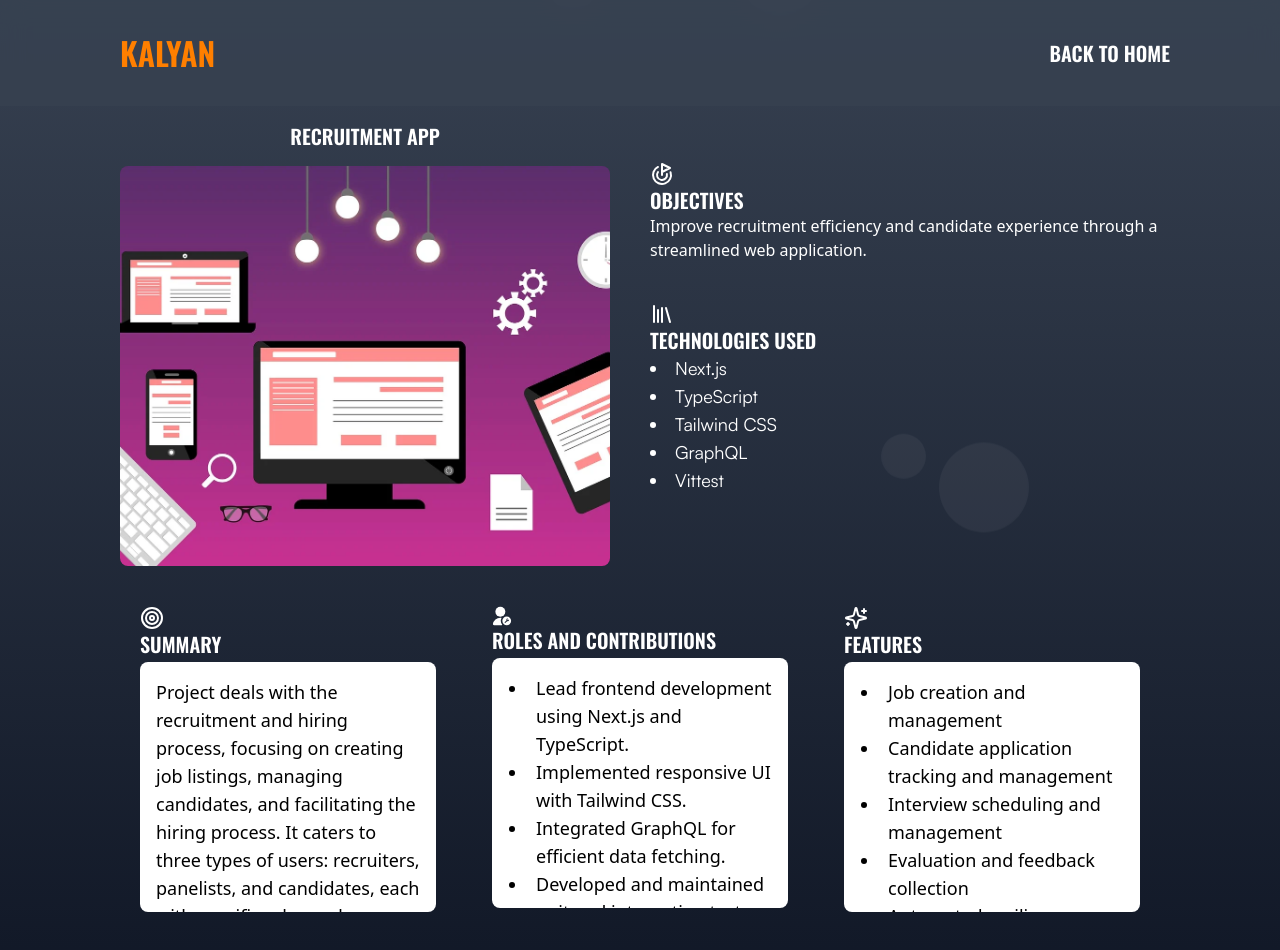
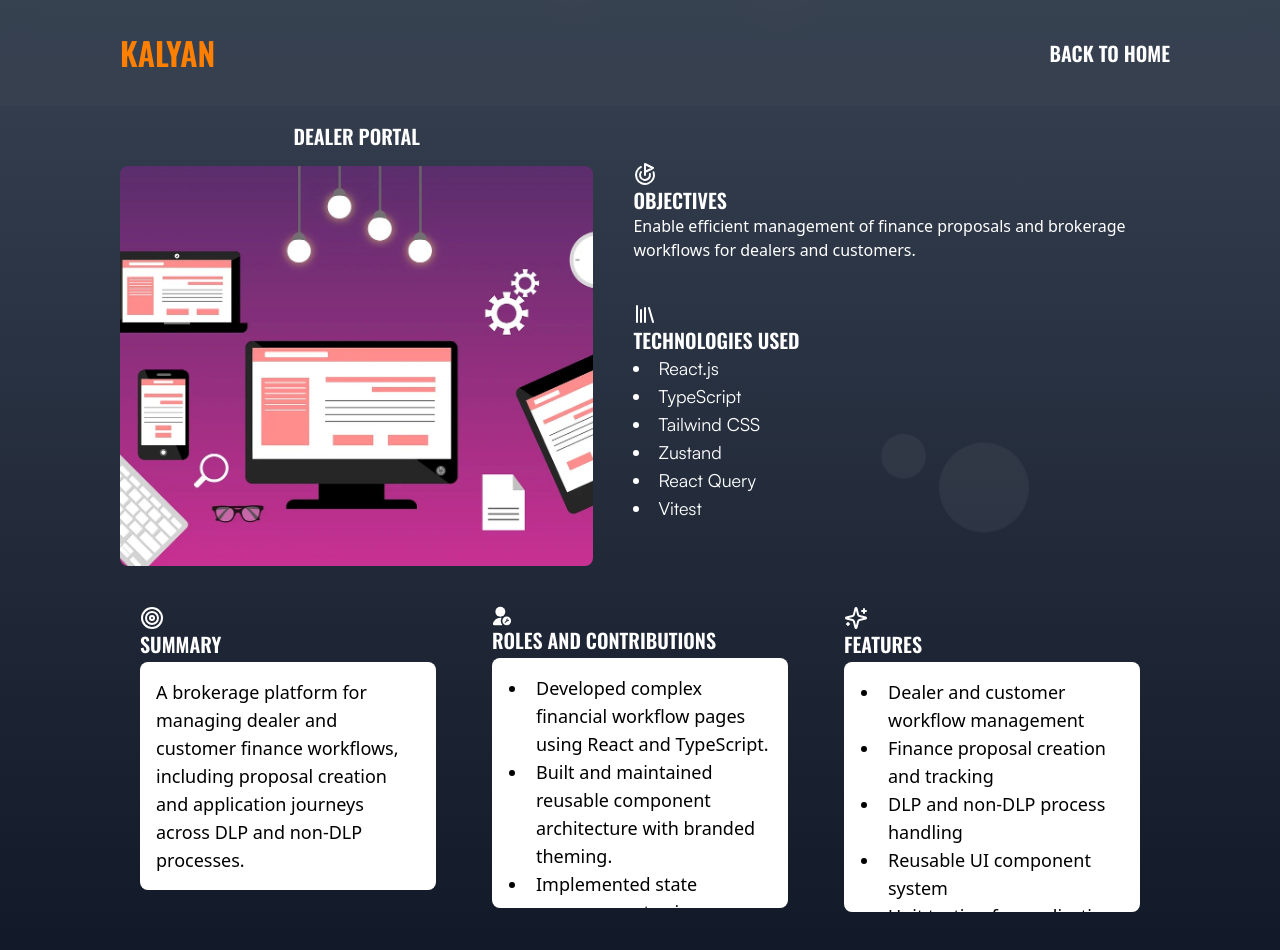
Before and after one commit to kalyankumar999/blog, a Next.js app: page /works/1 in a window 1280 px wide. Shown: the top 950 px of the page. Built offline with nearby package versions, Linux system fonts and the light colour scheme; a web font is replaced by a local one.

Commit message:
profile update

```diff
--- a/src/app/works/data.js
+++ b/src/app/works/data.js
@@ -1,6 +1,41 @@
 export const projectData = [
   {
     id: 1,
+    title: "Dealer Portal",
+    position: "Frontend Developer",
+    technologies: [
+      "React.js",
+      "TypeScript",
+      "Tailwind CSS",
+      "Zustand",
+      "React Query",
+      "Vitest",
+    ],
+    summary:
+      "A brokerage platform for managing dealer and customer finance workflows, including proposal creation and application journeys across DLP and non-DLP processes.",
+
+    objectives:
+      "Enable efficient management of finance proposals and brokerage workflows for dealers and customers.",
+
+    features: [
+      "Dealer and customer workflow management",
+      "Finance proposal creation and tracking",
+      "DLP and non-DLP process handling",
+      "Reusable UI component system",
+      "Unit testing for application stability",
+    ],
+
+    contributions: [
+      "Developed complex financial workflow pages using React and TypeScript.",
+      "Built and maintained reusable component architecture with branded theming.",
+      "Implemented state management using Zustand and data fetching with React Query.",
+      "Wrote unit tests using Vitest and React Testing Library.",
+    ],
+
+    liveDemoUrl: "URL_TO_LIVE_DEMO",
+  },
+  {
+    id: 2,
     title: "Recruitment App",
     position: "Frontend Lead and Developer",
     technologies: [
@@ -32,7 +67,7 @@ export const projectData = [
     liveDemoUrl: "URL_TO_LIVE_DEMO",
   },
   {
-    id: 2,
+    id: 3,
     title: "Tourism App",
     position: "Team Developer",
     technologies: ["Next.js", "TypeScript", "Tailwind CSS", "Strapi"],
@@ -57,7 +92,7 @@ export const projectData = [
     liveDemoUrl: "URL_TO_LIVE_DEMO",
   },
   {
-    id: 3,
+    id: 4,
     title: "Admin Panel",
     position: "Team Developer",
     technologies: ["React.js", "TypeScript", "AntD"],
@@ -83,7 +118,7 @@ export const projectData = [
     liveDemoUrl: "URL_TO_LIVE_DEMO",
   },
   {
-    id: 4,
+    id: 5,
     title: "Event Management and Profile Building",
     position: "Frontend Developer",
     technologies: [
--- a/src/components/AboutSection/about.js
+++ b/src/components/AboutSection/about.js
@@ -50,7 +50,7 @@ const AboutSection = () => {
             </p>
           </div>
           <div className="flex flex-wrap md:flex-nowrap mt-4 justify-center gap-5 items-center bottom-0">
-            <a href="/kalyankumar-resume.pdf" target="_blank" rel="noopener noreferrer">
+            <a href="/kalyanresume.pdf" target="_blank" rel="noopener noreferrer">
               <button
                 type="button"
                 className="px-10 py-2 bg-gray-500 md:text-md text-sm font-santoshi text-white rounded-md transition-all duration-300 ease-in-out hover:bg-gray-600 hover:shadow-lg active:transform active:scale-95"
--- a/src/components/AboutSection/data.js
+++ b/src/components/AboutSection/data.js
@@ -1,8 +1,8 @@
 export const aboutData = {
   name: "Kalyan Kumar Avula",
   title: "Software Web Developer",
-  experience: "2.6+ years experience as a Frontend Developer",
-  hobbies: "Photography, Coding, and Traveling",
+  experience: "3 years of experience as a Frontend Developer",
+  hobbies: "Coding, Cooking and Traveling",
   description:
-    "I am a passionate Software Web Developer with 2.6+ years of experience in the industry. Professionally, I'm focused on frontend development, crafting intuitive and dynamic user interfaces. I am dedicated to continuous learning and improvement, always striving to enhance my skills and contribute to impactful projects.",
+    "I am a passionate Software Web Developer with 3 years of experience in the industry. Professionally, I'm focused on frontend development, crafting intuitive and dynamic user interfaces. I am dedicated to continuous learning and improvement, always striving to enhance my skills and contribute to impactful projects.",
 };
--- a/src/components/Carousel/carousel.js
+++ b/src/components/Carousel/carousel.js
@@ -1,7 +1,5 @@
-import React, { useCallback, useEffect, useState } from 'react';
+import Reacts from 'react';
 import useEmblaCarousel from 'embla-carousel-react';
-import Autoplay from 'embla-carousel-autoplay';
-import { NextButton, PrevButton, usePrevNextButtons } from './embla-buttons';
 import Image from 'next/image';
 import AutoScroll from 'embla-carousel-auto-scroll';
 const EmblaCarousel = ({ skillData, options }) => {
--- a/src/components/SkillSection/data.js
+++ b/src/components/SkillSection/data.js
@@ -7,6 +7,8 @@ import TailwindcssLogo from "../../../public/logos/tailwindcss.svg";
 import NextjsLogo from "../../../public/logos/next-js.svg";
 import BootstrapLogo from "../../../public/logos/bootstrap-4.svg";
 import ReactLogo from "../../../public/logos/react-2.svg";
+import ZustandLogo from "../../../public/logos/zustand.svg";
+
 export const skillData = {
   description:
     "As a frontend developer, I specialize in creating intuitive and dynamic user interfaces. I have extensive experience with modern JavaScript frameworks like React.js and Next.js, ensuring efficient and scalable web applications. My proficiency in CSS frameworks such as Tailwind CSS allows me to build visually appealing and responsive designs.",
@@ -26,7 +28,7 @@ export const skillData = {
     },
     {
       url: NextjsLogo,
-      text: "Nextjs",
+      text: "NextJs",
     },
     {
       url: TailwindcssLogo,
@@ -46,8 +48,8 @@ export const skillData = {
       text: "Typescript",
     },
     {
-      url: GraphqlLogo,
-      text: "Graphql",
+      url: ZustandLogo,
+      text: "Zustand",
     },
     {
       url: BootstrapLogo,
--- a/src/components/WorkSection/data.js
+++ b/src/components/WorkSection/data.js
@@ -4,8 +4,17 @@ export const workData = {
 
   projects: [
     {
-      id: 1,
-      title: "Recruitment App",
+    id: 1,
+    title: "Brokerage Portal",
+    description:
+      "Brokerage portal for managing dealer and customer finance workflows, including proposals and application journeys across DLP and non-DLP processes",
+
+    details:
+      "Built a responsive web application for a brokerage system enabling dealers and customers to manage finance proposals, application processing, and workflow tracking across different loan processing flows. Focused on delivering a scalable, user-friendly, and responsive interface with real-time updates."
+    },
+    {
+      id: 2,
+      title: "Recruitment Portal",
       description:
         "A comprehensive platform for managing job postings and candidate applications.",
 
@@ -13,8 +22,8 @@ export const workData = {
         "Developed a user-friendly interface for recruiters to post job openings and track applications. Implemented features for candidate profiles, job search functionality, and application tracking using modern JavaScript frameworks.",
     },
     {
-      id: 2,
-      title: "Tourism App",
+      id: 3,
+      title: "Tourism Website",
       description:
         "An app that provides users with information about tourist attractions and local experiences.",
 
@@ -22,7 +31,7 @@ export const workData = {
         "Created an interactive application that offers detailed information on tourist attractions, local experiences, and travel tips. Utilized Next.js to ensure fast loading times and a seamless user experience.",
     },
     {
-      id: 3,
+      id: 4,
       title: "Admin Panel",
       description:
         "A web-based interface for managing various aspects of a business or organization.",
@@ -31,7 +40,7 @@ export const workData = {
         "Built a comprehensive admin panel that allows business owners to manage operations efficiently. The interface includes features for user management, data analysis, and real-time updates, ensuring smooth business workflows.",
     },
     {
-      id: 4,
+      id: 5,
       title: "Event Management & Profile Building",
       description:
         "A specialized platform designed for artists such as dancers and singers to manage events and showcase their profiles.",
```
Also changed, not shown: public/logos/zustand.svg (added), 1 other file (tests, documents, lock files or other folders).
